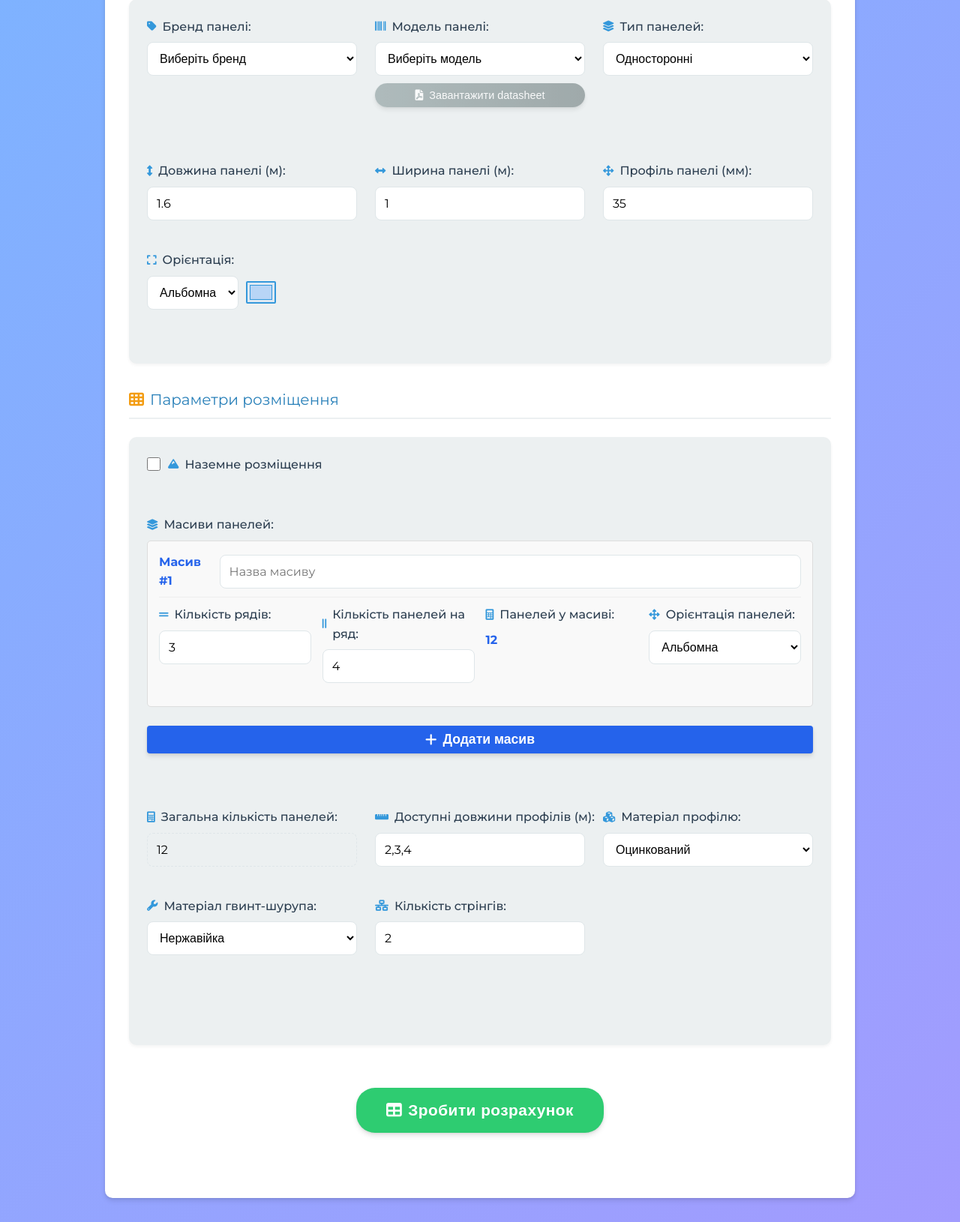
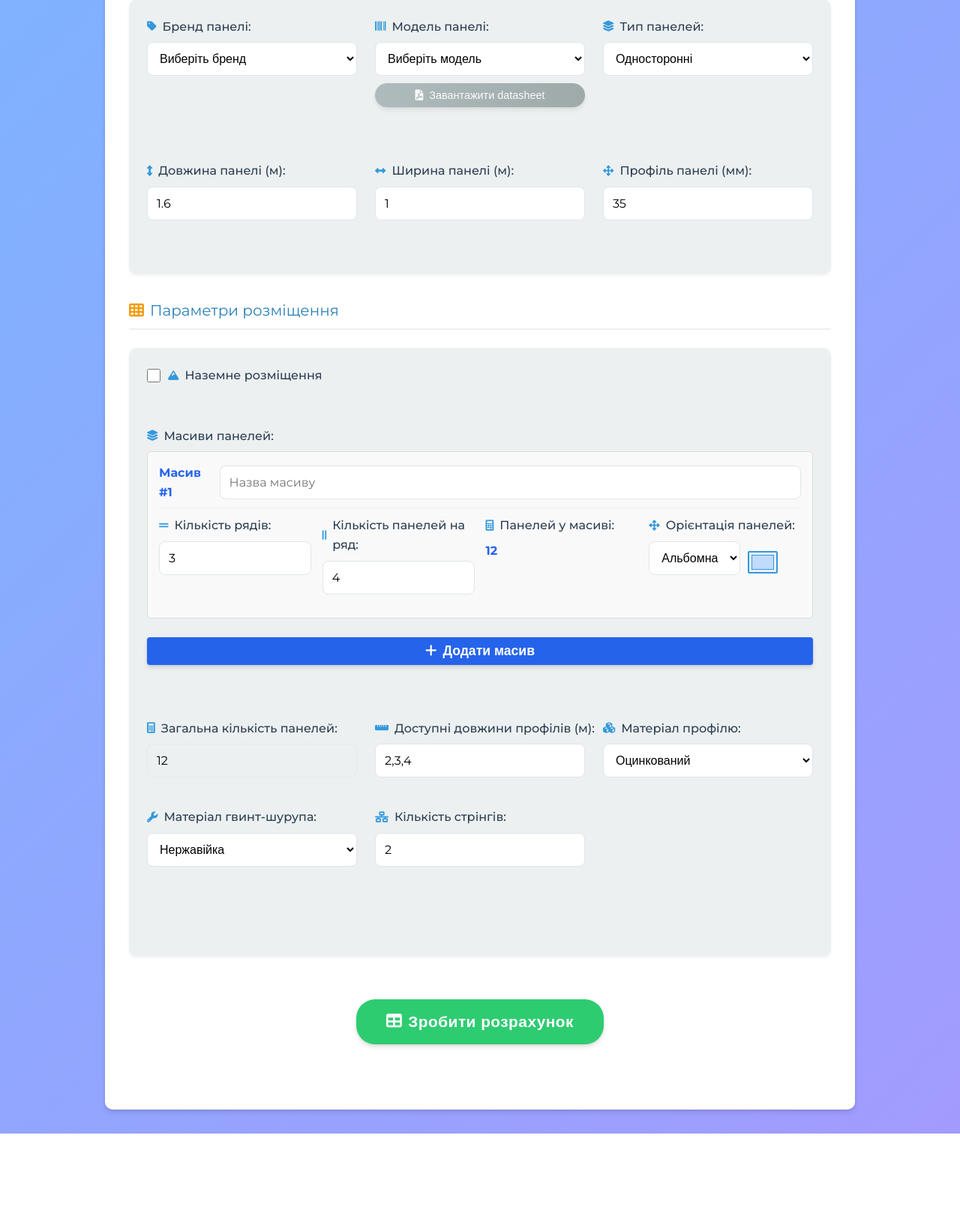
Before and after one commit to Rolandval/SolarCalc2, a Django app: page / in a window 1280 px wide. Shown: the part 851-2481 px from the top of the page at 75% size. After the commit the page ends 2363 px from the top, so only its background shows below. Run offline with Django 5.2, Linux system fonts and the light colour scheme; data comes from the database, SQL or seed files in the repository.

Commit message:
update design

```diff
--- a/static/css/index.css
+++ b/static/css/index.css
@@ -419,6 +419,27 @@ button:hover {
     transition: width 0.3s ease, height 0.3s ease;
 }
 
+.panel-icon_1 {
+    width: 40px;
+    height: 30px;
+    border: 2px solid var(--primary-color);
+    border-radius: 2px;
+    display: flex;
+    justify-content: center;
+    align-items: center;
+    background-color: rgba(96, 165, 250, 0.1);
+    position: relative;
+    transition: transform 0.3s ease, width 0.3s ease, height 0.3s ease;
+}
+
+.panel-icon-inner_1 {
+    width: 30px;
+    height: 20px;
+    background-color: rgba(96, 165, 250, 0.3);
+    border: 1px solid var(--primary-color);
+    transition: width 0.3s ease, height 0.3s ease;
+}
+
 /* Стилі для орієнтації панелей */
 .orientation-icon.landscape .panel-icon {
     width: 40px;
@@ -440,6 +461,27 @@ button:hover {
     width: 20px;
     height: 30px;
 }
+
+.orientation-icon.landscape .panel-icon_1 {
+    width: 40px;
+    height: 30px;
+}
+
+.orientation-icon.landscape .panel-icon-inner_1 {
+    width: 30px;
+    height: 20px;
+}
+
+.orientation-icon.portrait .panel-icon_1 {
+    width: 30px;
+    height: 40px;
+}
+
+.orientation-icon.portrait .panel-icon-inner_1 {
+    width: 20px;
+    height: 30px;
+}
+
 /* Стилі для кнопки "Зробити розрахунок" */
 .calc-btn {
     background-color: var(--secondary-color);
--- a/static/js/index.js
+++ b/static/js/index.js
@@ -355,10 +355,17 @@ function addNewArray() {
                 </div>
                 <div class="form-group">
                     <label for="array_orientation_${newArrayId}"><i class="fas fa-arrows-alt"></i> Орієнтація панелей:</label>
-                    <select id="array_orientation_${newArrayId}" name="array_orientation_${newArrayId}" required>
+                    <div class="orientation-container">
+                        <select id="array_orientation_${newArrayId}" name="array_orientation_${newArrayId}" required onchange="updateOrientationIcon()">
                             <option value="альбомна">Альбомна</option>
                             <option value="портретна">Портретна</option>
                         </select>
+                        <div class="orientation-icon" id="orientation-icon-${newArrayId}" title="Схематичне зображення орієнтації панелі">
+                            <div class="panel-icon_${newArrayId}">
+                                <div class="panel-icon-inner_${newArrayId}"></div>
+                            </div>
+                        </div>
+                    </div>
                 </div>
             </div>
         </div>
@@ -377,51 +384,72 @@ function addNewArray() {
 
     // Оновлюємо загальну кількість панелей
     calculateTotalPanels();
+
+    // Додаємо стилі для нових класів panel-icon та panel-icon-inner
+    addOrientationIconStyles(newArrayId);
+
+    // Ініціалізуємо іконку орієнтації
+    setTimeout(() => {
+        updateOrientationIcon();
+    }, 100);
 }
 
-// Функція для додавання полів наземного розміщення до масиву
-function addGroundMountingFields(arrayId) {
-    const arrayContent = document.querySelector(`.panel-array[data-array-id="${arrayId}"] .array-content`);
+// Функція для додавання стилів для іконки орієнтації
+function addOrientationIconStyles(arrayId) {
+    // Перевіряємо, чи існує вже стиль для цього arrayId
+    const styleId = `orientation-icon-styles-${arrayId}`;
+    if (document.getElementById(styleId)) {
+        return;
+    }
 
-    // Створюємо HTML для полів наземного розміщення
-    const groundMountingHTML = `
-        <div class="ground-mounting-fields">
-            <div class="form-group">
-                <label for="mounting_height_${arrayId}"><i class="fas fa-arrows-alt-v"></i> Висота конструкції (м):</label>
-                <input type="number" id="mounting_height_${arrayId}" name="mounting_height_${arrayId}" value="1" min="0.1" step="0.1">
-            </div>
-            <div class="form-group">
-                <label for="mounting_angle_${arrayId}"><i class="fas fa-ruler-combined"></i> Кут нахилу (°):</label>
-                <input type="number" id="mounting_angle_${arrayId}" name="mounting_angle_${arrayId}" value="30" min="0" max="90" step="1">
-            </div>
-            <div class="form-group">
-                <label for="column_distance_${arrayId}"><i class="fas fa-arrows-alt-h"></i> Відстань між стовпцями (м):</label>
-                <input type="number" id="column_distance_${arrayId}" name="column_distance_${arrayId}" value="2" min="0.5" step="0.1">
-            </div>
-            <div class="form-group">
-                <label for="frame_material_${arrayId}"><i class="fas fa-cubes"></i> Матеріал каркасу:</label>
-                <select id="frame_material_${arrayId}" name="frame_material_${arrayId}">
-                    <option value="оцинкований">Оцинкований</option>
-                    <option value="алюміній">Алюміній</option>
-                    <option value="залізо">Залізо</option>
-                </select>
-            </div>
-            <div class="form-group">
-                <label for="foundation_type_${arrayId}"><i class="fas fa-mountain"></i> Тип основи:</label>
-                <select id="foundation_type_${arrayId}" name="foundation_type_${arrayId}">
-                    <option value="забивна палка">Забивна палка</option>
-                    <option value="бетонний фундамент">Бетонний фундамент</option>
-                    <option value="гвинтова паля">Гвинтова паля</option>
-                </select>
-            </div>
-        </div>
+    // Створюємо новий елемент style
+    const style = document.createElement('style');
+    style.id = styleId;
+    style.textContent = `
+        .panel-icon_${arrayId} {
+            width: 40px;
+            height: 30px;
+            border: 2px solid var(--primary-color);
+            border-radius: 2px;
+            display: flex;
+            justify-content: center;
+            align-items: center;
+            background-color: rgba(96, 165, 250, 0.1);
+            position: relative;
+            transition: transform 0.3s ease, width 0.3s ease, height 0.3s ease;
+        }
+
+        .panel-icon-inner_${arrayId} {
+            width: 30px;
+            height: 20px;
+            background-color: rgba(96, 165, 250, 0.3);
+            border: 1px solid var(--primary-color);
+            transition: width 0.3s ease, height 0.3s ease;
+        }
+
+        .orientation-icon.landscape .panel-icon_${arrayId} {
+            width: 40px;
+            height: 30px;
+        }
+
+        .orientation-icon.landscape .panel-icon-inner_${arrayId} {
+            width: 30px;
+            height: 20px;
+        }
+
+        .orientation-icon.portrait .panel-icon_${arrayId} {
+            width: 30px;
+            height: 40px;
+        }
+
+        .orientation-icon.portrait .panel-icon-inner_${arrayId} {
+            width: 20px;
+            height: 30px;
+        }
     `;
 
-    // Додаємо поля наземного розміщення до масиву
-    const tempDiv = document.createElement('div');
-    tempDiv.innerHTML = groundMountingHTML.trim();
-    const groundMountingFields = tempDiv.firstChild;
-    arrayContent.appendChild(groundMountingFields);
+    // Додаємо стиль до head
+    document.head.appendChild(style);
 }
 
 function removeArray(button) {
@@ -536,15 +564,107 @@ function downloadBatteryDatasheet() {
 
 // Функція для оновлення іконки орієнтації
 function updateOrientationIcon() {
-    const orientationSelect = document.getElementById('orientation');
-    const orientationIcon = document.getElementById('orientation-icon');
+    // Знаходимо всі селектори орієнтації на сторінці
+    let orientationSelects = document.querySelectorAll('select[id^="array_orientation_"], select#orientation');
 
+    // Обробляємо кожен знайдений селектор
+    orientationSelects.forEach(orientationSelect => {
+        let orientationIcon;
+        let arrayId = '';
+
+        // Визначаємо ID іконки в залежності від ID селектора
+        if (orientationSelect.id === 'orientation') {
+            // Для основного селектора орієнтації
+            orientationIcon = document.getElementById('orientation-icon');
+        } else {
+            // Для селекторів масивів, отримуємо ID масиву з ID селектора
+            arrayId = orientationSelect.id.replace('array_orientation_', '');
+            orientationIcon = document.getElementById(`orientation-icon-${arrayId}`);
+
+            // Якщо не знайдено іконку з ID orientation-icon-{arrayId}, спробуємо знайти основну іконку
+            if (!orientationIcon && arrayId === '1') {
+                orientationIcon = document.getElementById('orientation-icon');
+            }
+        }
+
+        // Перевіряємо чи знайдена іконка
+        if (orientationIcon) {
             // Встановлюємо клас в залежності від обраної орієнтації
             if (orientationSelect.value === 'альбомна') {
                 orientationIcon.className = 'orientation-icon landscape';
+                orientationIcon.style.width = '30px';
+                orientationIcon.style.height = '20px';
+
+                // Оновлюємо стилі для внутрішніх елементів
+                let panelIcon;
+                let panelIconInner;
+
+                if (arrayId) {
+                    // Для масивів використовуємо класи з суфіксом _arrayId
+                    panelIcon = orientationIcon.querySelector(`.panel-icon_${arrayId}`);
+                    panelIconInner = orientationIcon.querySelector(`.panel-icon-inner_${arrayId}`);
+
+                    // Якщо не знайдено, спробуємо знайти без суфікса
+                    if (!panelIcon) {
+                        panelIcon = orientationIcon.querySelector('.panel-icon');
+                    }
+                    if (!panelIconInner) {
+                        panelIconInner = orientationIcon.querySelector('.panel-icon-inner');
+                    }
+                } else {
+                    // Для основного селектора використовуємо класи без суфікса
+                    panelIcon = orientationIcon.querySelector('.panel-icon');
+                    panelIconInner = orientationIcon.querySelector('.panel-icon-inner');
+                }
+
+                if (panelIcon) {
+                    panelIcon.style.width = '40px';
+                    panelIcon.style.height = '30px';
+                }
+
+                if (panelIconInner) {
+                    panelIconInner.style.width = '30px';
+                    panelIconInner.style.height = '20px';
+                }
             } else {
                 orientationIcon.className = 'orientation-icon portrait';
+                orientationIcon.style.width = '20px';
+                orientationIcon.style.height = '30px';
+
+                // Оновлюємо стилі для внутрішніх елементів
+                let panelIcon;
+                let panelIconInner;
+
+                if (arrayId) {
+                    // Для масивів використовуємо класи з суфіксом _arrayId
+                    panelIcon = orientationIcon.querySelector(`.panel-icon_${arrayId}`);
+                    panelIconInner = orientationIcon.querySelector(`.panel-icon-inner_${arrayId}`);
+
+                    // Якщо не знайдено, спробуємо знайти без суфікса
+                    if (!panelIcon) {
+                        panelIcon = orientationIcon.querySelector('.panel-icon');
                     }
+                    if (!panelIconInner) {
+                        panelIconInner = orientationIcon.querySelector('.panel-icon-inner');
+                    }
+                } else {
+                    // Для основного селектора використовуємо класи без суфікса
+                    panelIcon = orientationIcon.querySelector('.panel-icon');
+                    panelIconInner = orientationIcon.querySelector('.panel-icon-inner');
+                }
+
+                if (panelIcon) {
+                    panelIcon.style.width = '30px';
+                    panelIcon.style.height = '40px';
+                }
+
+                if (panelIconInner) {
+                    panelIconInner.style.width = '20px';
+                    panelIconInner.style.height = '30px';
+                }
+            }
+        }
+    });
 }
 
 // Функція для відображення/приховування параметрів наземного розміщення
@@ -858,6 +978,12 @@ document.addEventListener('DOMContentLoaded', function() {
         orientationElement.addEventListener('change', updateOrientationIcon);
     }
 
+    // Додаємо обробник для array_orientation_1
+    const arrayOrientationElement = document.getElementById('array_orientation_1');
+    if (arrayOrientationElement) {
+        arrayOrientationElement.addEventListener('change', updateOrientationIcon);
+    }
+
     // Додаємо обробник для чекбоксу наземного розміщення
     const groundMountingCheckbox = document.getElementById('ground_mounting');
     if (groundMountingCheckbox) {
--- a/templates/index.html
+++ b/templates/index.html
@@ -190,7 +190,7 @@
                             <label for="panel_height"><i class="fas fa-arrows-alt"></i> Профіль панелі (мм):</label>
                             <input type="number" id="panel_height" name="panel_height" value="35" required step="1">
                         </div>
-                        <div class="form-group">
+                        <!-- <div class="form-group">
                             <label for="panel_arrangement"><i class="fas fa-expand"></i> Орієнтація:</label>
                             <div class="orientation-container">
                                 <select id="orientation" name="panel_arrangement" required onchange="updateOrientationIcon()">
@@ -203,7 +203,7 @@
                                     </div>
                                 </div>
                             </div>
-                        </div>
+                        </div> -->
 
                     </div>
                 </div>
@@ -248,10 +248,17 @@
                                         <!-- Додаємо вибір орієнтації для кожного масиву -->
                                         <div class="form-group">
                                             <label for="array_orientation_1"><i class="fas fa-arrows-alt"></i> Орієнтація панелей:</label>
-                                            <select id="array_orientation_1" name="array_orientation_1" required>
-                                                <option value="альбомна">Альбомна</option>
-                                                <option value="портретна">Портретна</option>
-                                            </select>
+                                            <div class="orientation-container">
+                                                <select id="array_orientation_1" name="array_orientation_1" required onchange="updateOrientationIcon()">
+                                                    <option value="альбомна">Альбомна</option>
+                                                    <option value="портретна">Книжкова</option>
+                                                </select>
+                                                <div class="orientation-icon" id="orientation-icon" title="Схематичне зображення орієнтації панелі">
+                                                    <div class="panel-icon_1">
+                                                        <div class="panel-icon-inner_1"></div>
+                                                    </div>
+                                                </div>
+                                            </div>
                                         </div>
                                         <!-- Поля для наземного розміщення будуть додані динамічно через JavaScript -->
                                     </div>
```
Also changed, not shown: templates/table.html (+0 -13 lines). Lines whose indentation alone changed are shown as unchanged.
